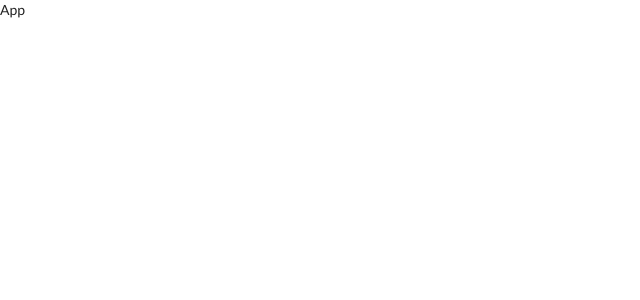
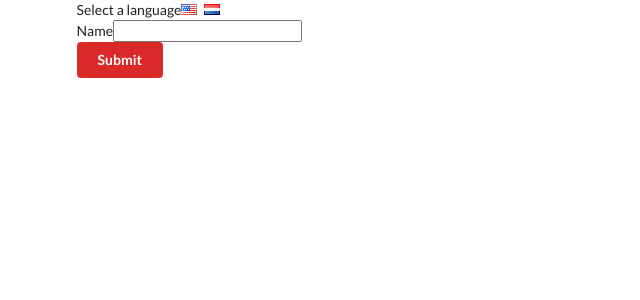
Before and after one commit to senigami/react-with-redux, a React (Create React App) app: page / in a window 1280 px wide. Shown: the top 300 px of the page, without its empty margins (0-640 px from the left). Built offline with nearby package versions, Linux system fonts and the light colour scheme.

Commit message:
language

```diff
--- a/src/components/App.js
+++ b/src/components/App.js
@@ -1,10 +1,21 @@
 import React from 'react';
+import UserCreate from './UserCreate';
+import { LanguageStore } from '../contexts/LanguageContext';
+import ColorContext from '../contexts/ColorContext';
+import LanguageSelector from './LanguageSelector';
 
 class App extends React.Component {
-	state = {};
-
 	render() {
-		return <div>App</div>;
+		return (
+			<div className="ui container">
+				<LanguageStore>
+					<LanguageSelector />
+					<ColorContext.Provider value="red">
+						<UserCreate />
+					</ColorContext.Provider>
+				</LanguageStore>
+			</div>
+		);
 	}
 }
 
--- /dev/null
+++ b/src/components/Button.js
@@ -0,0 +1,23 @@
+import React, { Component } from 'react';
+import LanguageContext from '../contexts/LanguageContext';
+import ColorContext from '../contexts/ColorContext';
+
+class Button extends Component {
+	static contextType = LanguageContext;
+
+	renderButton(color) {
+		return (
+			<button className={`ui button ${color}`}>
+				<LanguageContext.Consumer>
+					{({ language }) => (language === 'english' ? 'Submit' : 'Voorleggen')}
+				</LanguageContext.Consumer>
+			</button>
+		);
+	}
+
+	render() {
+		return <ColorContext.Consumer>{color => this.renderButton(color)}</ColorContext.Consumer>;
+	}
+}
+
+export default Button;
--- /dev/null
+++ b/src/components/Field.js
@@ -0,0 +1,18 @@
+import React, { Component } from 'react';
+import LanguageContext from '../contexts/LanguageContext';
+
+class Field extends Component {
+	static contextType = LanguageContext;
+
+	render() {
+		const text = this.context.language === 'english' ? 'Name' : 'Naam';
+		return (
+			<div className="ui field">
+				<label>{text}</label>
+				<input />
+			</div>
+		);
+	}
+}
+
+export default Field;
--- /dev/null
+++ b/src/components/LanguageSelector.js
@@ -0,0 +1,28 @@
+import React, { Component } from 'react';
+import LanguageContext from '../contexts/LanguageContext';
+
+class LanguageSelector extends Component {
+	static contextType = LanguageContext;
+
+	render() {
+		return (
+			<div>
+				Select a language
+				<i
+					className="flag us"
+					onClick={() => {
+						this.context.onLanguageChange('english');
+					}}
+				/>
+				<i
+					className="flag nl"
+					onClick={() => {
+						this.context.onLanguageChange('dutch');
+					}}
+				/>
+			</div>
+		);
+	}
+}
+
+export default LanguageSelector;
--- /dev/null
+++ b/src/components/UserCreate.js
@@ -0,0 +1,14 @@
+import React from 'react';
+import Field from './Field';
+import Button from './Button';
+
+const UserCreate = () => {
+	return (
+		<div>
+			<Field />
+			<Button />
+		</div>
+	);
+};
+
+export default UserCreate;
--- /dev/null
+++ b/src/contexts/ColorContext.js
@@ -0,0 +1,3 @@
+import React from 'react';
+
+export default React.createContext();
--- /dev/null
+++ b/src/contexts/LanguageContext.js
@@ -0,0 +1,21 @@
+import React from 'react';
+
+const Context = React.createContext('english');
+
+export class LanguageStore extends React.Component {
+	state = { language: 'english' };
+
+	onLanguageChange = language => {
+		this.setState({ language });
+	};
+
+	render() {
+		return (
+			<Context.Provider value={{ ...this.state, onLanguageChange: this.onLanguageChange }}>
+				{this.props.children}
+			</Context.Provider>
+		);
+	}
+}
+
+export default Context;
```
